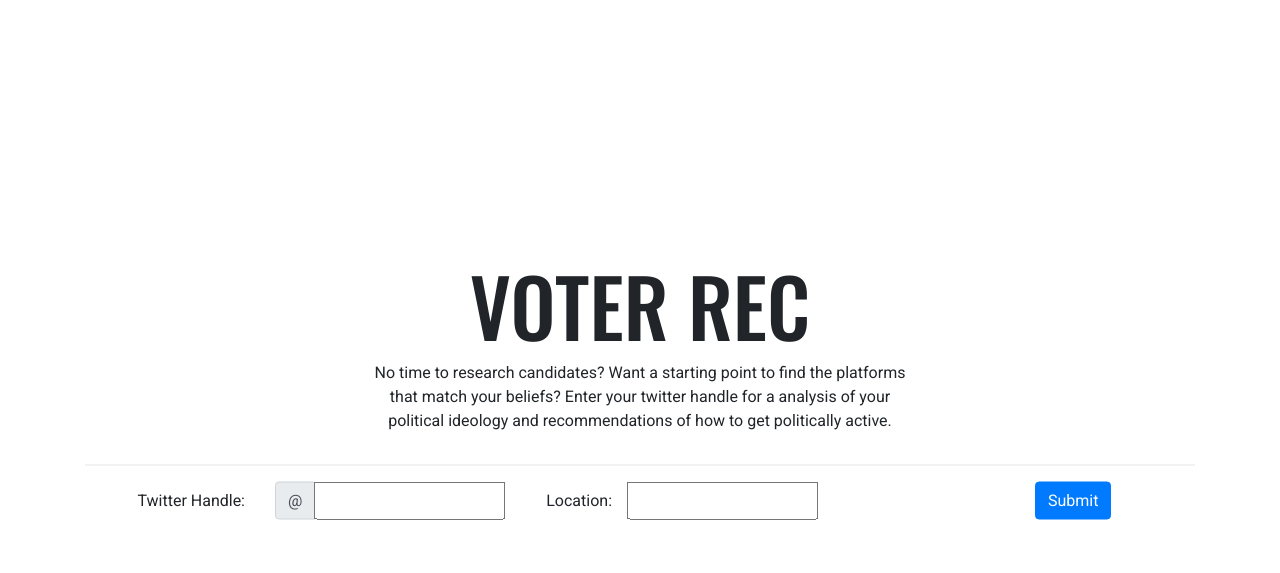
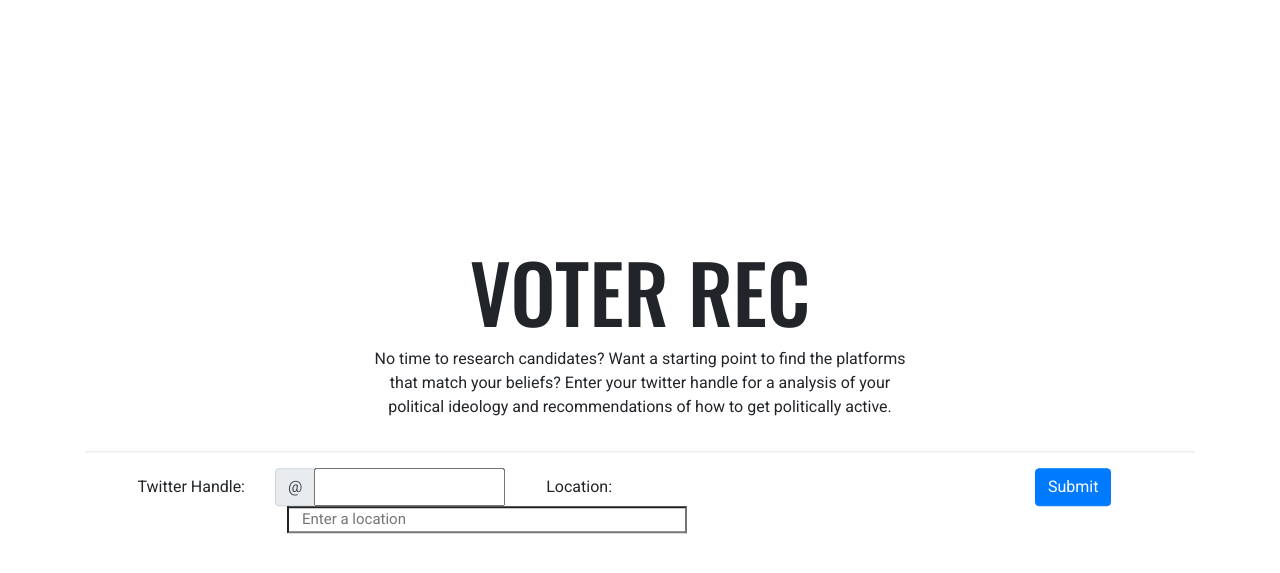
Before and after one commit to hacker-girls/politics_r_hard, a Flask app: page / in a window 1280 px wide. Shown: the top 573 px of the page. Run offline with Flask 2, Linux system fonts and the light colour scheme; parts of the project's set-up code (start-up, migrations or seed data) failed here and were passed over; some libraries are stand-ins or nearby versions.

Commit message:
testing things one at a time to make sure i don't break it

```diff
--- a/templates/index.html
+++ b/templates/index.html
@@ -25,6 +25,77 @@
             left: 50%;
             transform: translate(-50%, -50%);
         }
+
+        #map {
+            height: 100%;
+        }
+        #description {
+            font-family: Roboto;
+            font-size: 15px;
+            font-weight: 300;
+        }
+
+        #infowindow-content .title {
+            font-weight: bold;
+        }
+
+        #infowindow-content {
+            display: none;
+        }
+
+        #map #infowindow-content {
+            display: inline;
+        }
+
+        .pac-card {
+            margin: 10px 10px 0 0;
+            border-radius: 2px 0 0 2px;
+            box-sizing: border-box;
+            -moz-box-sizing: border-box;
+            outline: none;
+            box-shadow: 0 2px 6px rgba(0, 0, 0, 0.3);
+            background-color: #fff;
+            font-family: Roboto;
+        }
+
+        #pac-container {
+            padding-bottom: 12px;
+            margin-right: 12px;
+        }
+
+        .pac-controls {
+            display: inline-block;
+            padding: 5px 11px;
+        }
+
+        .pac-controls label {
+            font-family: Roboto;
+            font-size: 13px;
+            font-weight: 300;
+        }
+
+        #pac-input {
+            background-color: #fff;
+            font-family: Roboto;
+            font-size: 15px;
+            font-weight: 300;
+            margin-left: 12px;
+            padding: 0 11px 0 13px;
+            text-overflow: ellipsis;
+            width: 400px;
+        }
+
+        #pac-input:focus {
+            border-color: #4d90fe;
+        }
+
+        #title {
+            color: #fff;
+            background-color: #4d90fe;
+            font-size: 25px;
+            font-weight: 500;
+            padding: 6px 12px;
+        }
     </style>
 </head>
 <body>
@@ -50,8 +121,8 @@
                     <div class="input-group-text">@</div>
                   </div>
             	<input type="text" name="screen_name">
-            	<label for="location" class="col-sm-2 col-form-label" style="text-align: right">Location:</label>
-            	<input type="text" name="location">
+            	<label for="pac-input" class="col-sm-2 col-form-label" style="text-align: right">Location:</label>
+                <input id="pac-input" type="text" placeholder="Enter a location">
                 </div>
             </div>
             <div class="col-sm-1">
```
